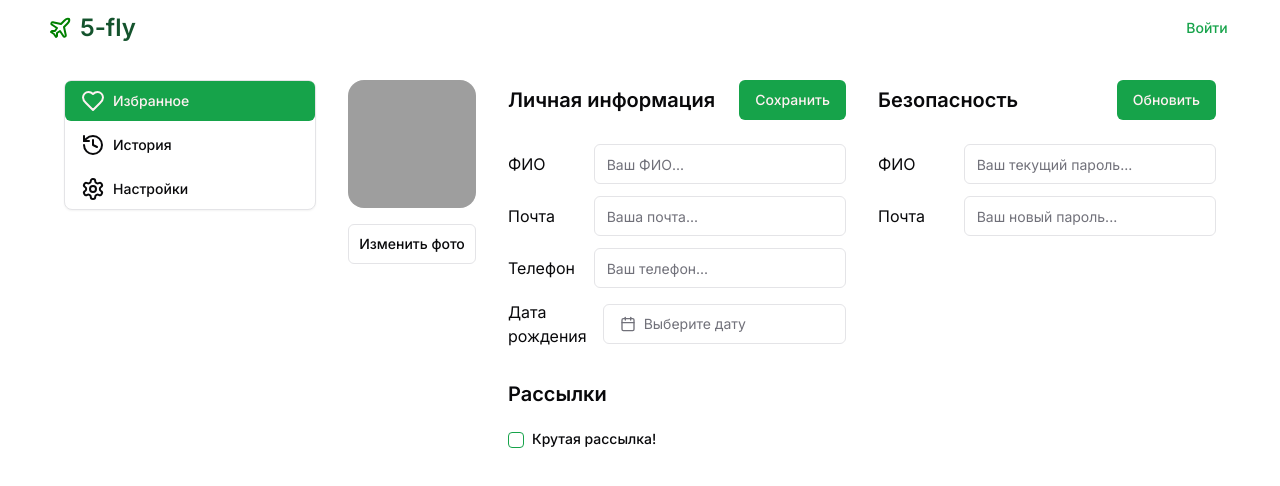
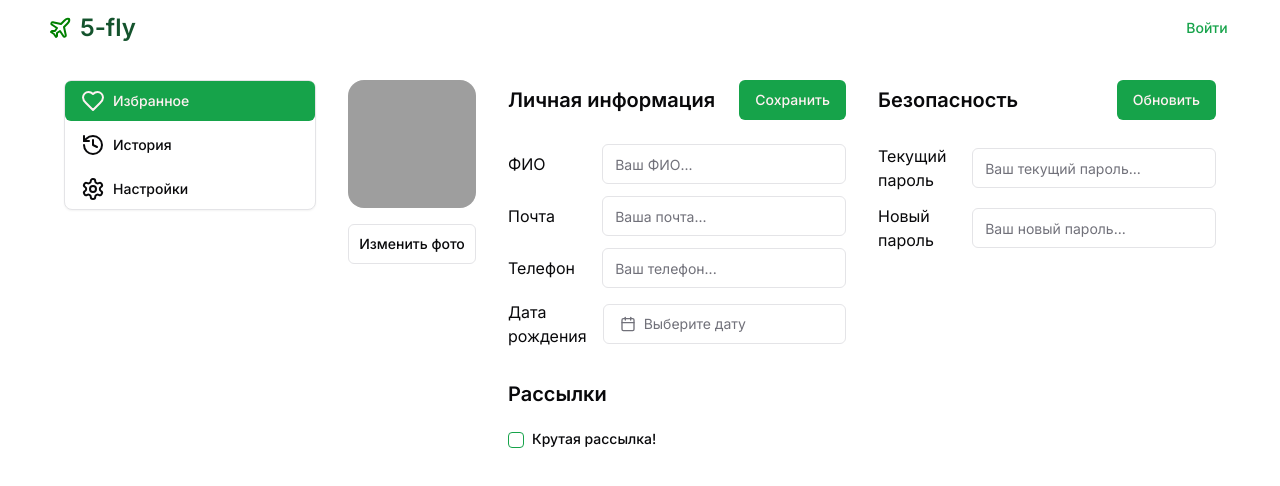
Before and after one commit to Knigor/obu-hack-2024, a Vue app in the folder frontend/: page /profilePage/settings in a window 1280 px wide. Shown: the top 486 px of the page. Built offline with nearby package versions, Linux system fonts and the light colour scheme; grey boxes are pictures that could not be loaded.

Commit message:
Fix settings gaps

```diff
--- a/frontend/src/views/SettingsView.vue
+++ b/frontend/src/views/SettingsView.vue
@@ -19,19 +19,19 @@
             </div>
             <div class="flex flex-col gap-3">
               <div class="flex gap-4 items-center">
-                <p class="w-[96px]">ФИО</p>
+                <p class="w-[112px]">ФИО</p>
                 <Input type="text" placeholder="Ваш ФИО..." v-bind="componentField" />
               </div>
               <div class="flex gap-4 items-center">
-                <p class="w-[96px]">Почта</p>
+                <p class="w-[112px]">Почта</p>
                 <Input type="text" placeholder="Ваша почта..." v-bind="componentField" />
               </div>
               <div class="flex gap-4 items-center">
-                <p class="w-[96px]">Телефон</p>
+                <p class="w-[112px]">Телефон</p>
                 <Input type="text" placeholder="Ваш телефон..." v-bind="componentField" />
               </div>
               <div class="flex gap-4 items-center">
-                <p class="w-[96px]">Дата рождения</p>
+                <p class="w-[112px]">Дата рождения</p>
                 <Popover>
                   <PopoverTrigger as-child>
                     <Button
@@ -62,7 +62,7 @@
             </div>
             <div class="flex flex-col gap-3">
               <div class="flex gap-4 items-center">
-                <p class="w-[96px]">ФИО</p>
+                <p class="w-[112px]">Текущий пароль</p>
                 <Input
                   type="password"
                   placeholder="Ваш текущий пароль..."
@@ -70,7 +70,7 @@
                 />
               </div>
               <div class="flex gap-4 items-center">
-                <p class="w-[96px]">Почта</p>
+                <p class="w-[112px]">Новый пароль</p>
                 <Input type="password" placeholder="Ваш новый пароль..." v-bind="componentField" />
               </div>
             </div>
```
